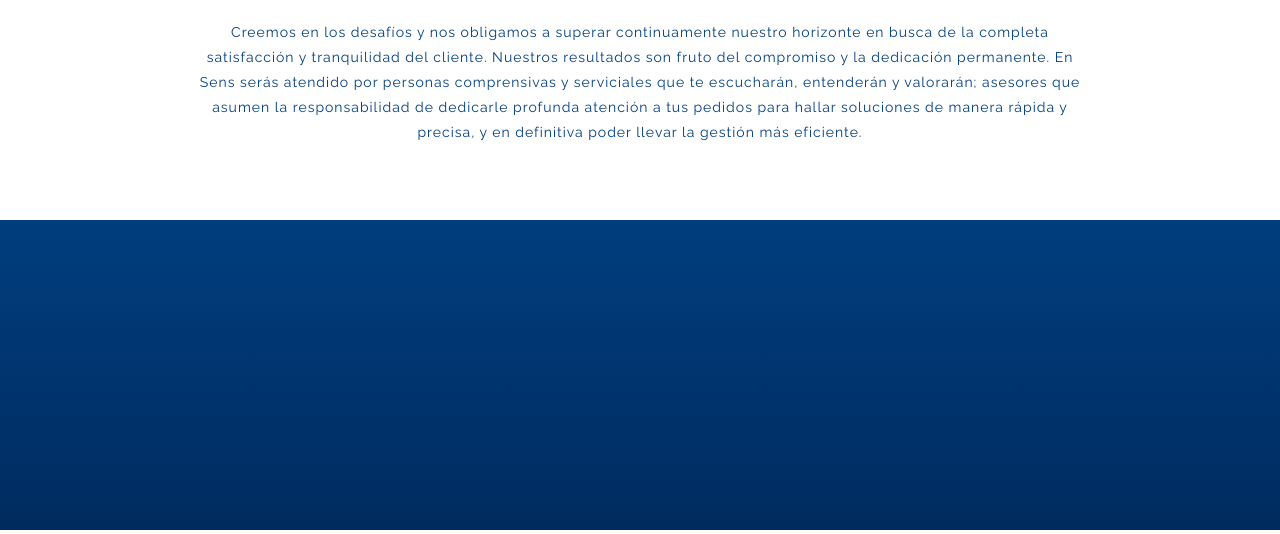
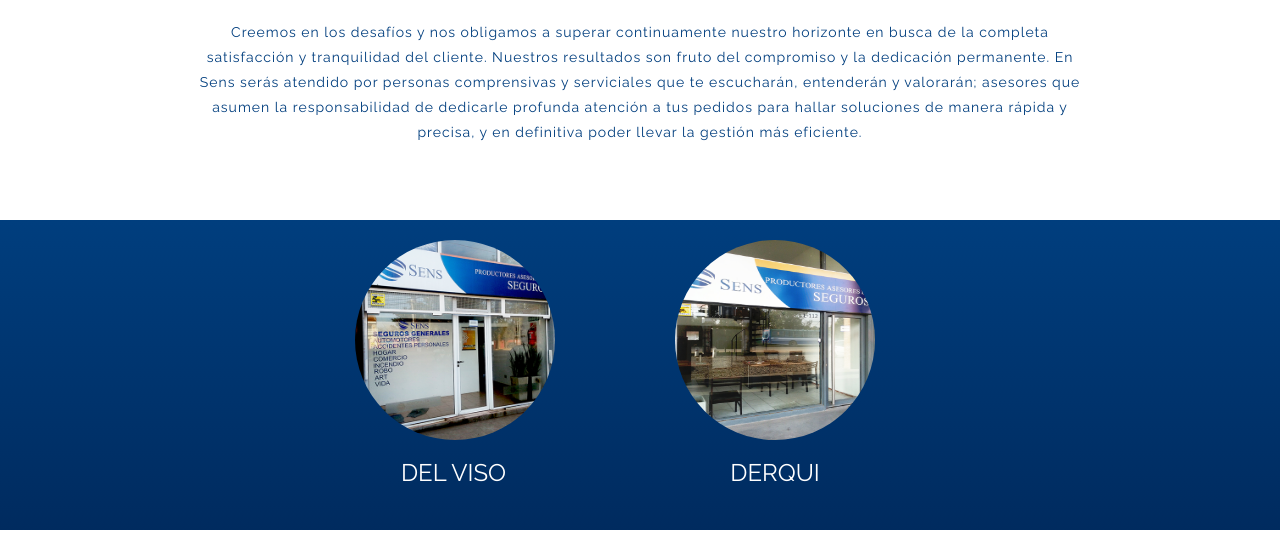
Before and after one commit to SHQ27/SENS, a PHP site: page / in a window 1280 px wide. Shown: the part 2631-3165 px from the top of the page. Run offline with PHP 8.4, Linux system fonts and the light colour scheme; some libraries are stand-ins or nearby versions; some web fonts are replaced; grey boxes are pictures that could not be loaded.

Commit message:
Sucursales estilos centrados

```diff
--- a/css/index.css
+++ b/css/index.css
@@ -1,4 +1,4 @@
-body {
+#global-container {
     min-width: 1200px;
 }
 
@@ -450,9 +450,6 @@
 }
 
 .blue-images__delviso {
-    position: relative;
-    top: 20px;
-    left: 30%;
     padding: 20px;
     width: 200px;
     height: 200px;
@@ -466,9 +463,6 @@
 }
 
 .blue-images__derqui {
-    position: relative;
-    top: 20px;
-    left: 30%;
     padding: 20px;
     width: 200px;
     height: 200px;
@@ -486,7 +480,7 @@
     font-family: Raleway, sans-serif;
     font-weight: lighter;
     color: white;
-    padding-bottom: 40px;
+    margin-left: 40px;
 }
 
 .blue-images__delviso h3 {
@@ -494,17 +488,11 @@
     font-family: Raleway, sans-serif;
     font-weight: lighter;
     color: white;
-    padding-bottom: 40px;
+    margin-left: 37px;
 }
 
-.blu-images__container {
-    position: relative;
-    float: left;
-    left: 20%;
-}
 
                                                 /* MAP */
-
 .map {
     width: 100%;
 }
@@ -676,3 +664,50 @@
     padding-right: 20px;
     font-size: 12px;
 }
+
+
+                                            /* SUCURSALES */
+
+.wrapper {
+    position: relative;
+    padding: 0;
+    width:100px;
+    display:block;
+}
+
+.text {
+    border-radius: 50%;
+    position: absolute;
+    top: 0;
+    color: #002B5F;
+    font-family: Montserrat, sans-serif;
+    letter-spacing: 1px;
+    font-size: 13px;
+    background-color:rgba(255,255,255,0.8);
+    width: 200px;
+    height: 200px;
+    text-align: center;
+    z-index: 10;
+    opacity: 0;
+    -webkit-transition: all 0.8s ease;
+    -moz-transition: all 0.8s ease;
+    -o-transition: all 0.8s ease;
+    transition: all 0.8s ease;
+}
+
+.text:hover {
+    opacity:1;
+}
+
+.sucur-img {
+    z-index:1;
+}
+
+.address-title{
+    padding-top: 45px;
+}
+
+#del-viso{
+
+
+}
--- a/index.php
+++ b/index.php
@@ -152,18 +152,37 @@
         <p>Creemos en los desafíos y nos obligamos a superar continuamente nuestro horizonte en busca de la completa satisfacción y tranquilidad del cliente. Nuestros resultados son fruto del compromiso y la dedicación permanente.
         En Sens serás atendido por personas comprensivas y serviciales que te escucharán, entenderán y valorarán; asesores que asumen la responsabilidad de dedicarle profunda atención a tus pedidos para hallar soluciones de manera rápida y precisa, y en definitiva poder llevar la gestión más eficiente.</p>
     </div>
-    <div class="blue-images">
-        <div class="blu-images__container">
+    <div class="blue-images row">
+        <div class='col-md-3'></div>
+		<div id='del-viso' class="blu-images__container col-md-3">
             <div class="blue-images__delviso">
+                <div class="wrapper">
+    				<div class="text">
+        			<p class="address-title">DIRECCIÓN</p>
+        			<p>Av. Constitución 546</p>
+        			<p>Del Viso</p>
+   					 </div>
+				    <img class='sucur-img' src="img/DelViso.png">
+				</div>
 
+				<h3>DEL VISO</h3>
 			</div>
 		</div>
-        <div class="blu-images__container">
+		<div id='derqui' class="blu-images__container col-md-3">
 			<div class="blue-images__derqui">
+				<div class="wrapper">
+    				<div class="text">
+        			<p class="address-title">DIRECCIÓN</p>
+        			<p>Av. Juan D. Perón 2200</p>
+        			<p>Derqui</p>
+   					 </div>
+    				<img class='sucur-img' src="img/Derqui.png">
+				</div>
+				<h3>DERQUI</h3>
 			</div>
 		</div>
+        <div class='col-md-3'></div>
 	</div>
-
                                                         <!-- MAPS -->
     <div class="map">
         <iframe src="https://www.google.com/maps/embed?pb=!1m18!1m12!1m3!1d13160.977251457956!2d-58.78535017431141!3d-34.445945619523776!2m3!1f0!2f0!3f0!3m2!1i1024!2i768!4f13.1!3m3!1m2!1s0x95bc993fb6f5b121%3A0x3946b374735be9b3!2sDel+Viso%2C+Buenos+Aires!5e0!3m2!1ses!2sar!4v1412342785615" width="100%" height="350" frameborder="0" style="border:0"></iframe>
@@ -193,7 +212,7 @@
                 <li><a onClick="goToByScroll('page1'); return false;" href="#">Inicio</a></li>
             </ul>
     </footer>
-    <?php include('./includes/modal.php') ?>
+    <?php include('includes/modal.php') ?>
     <script>seguros();</script>
     </div>
  </body>
```
Also changed, not shown: img/DelViso.png (added), img/Derqui.png (added). Lines whose indentation alone changed are shown as unchanged.
